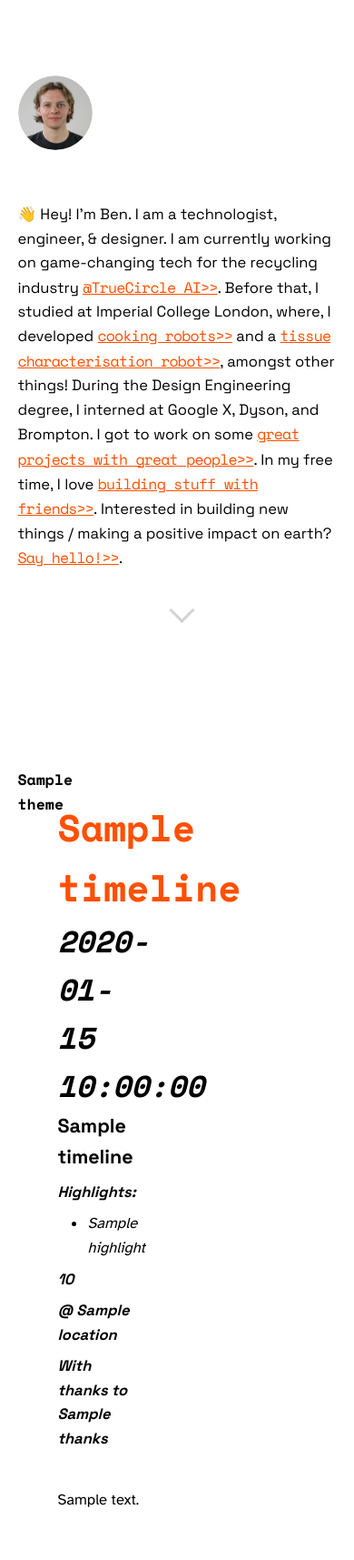
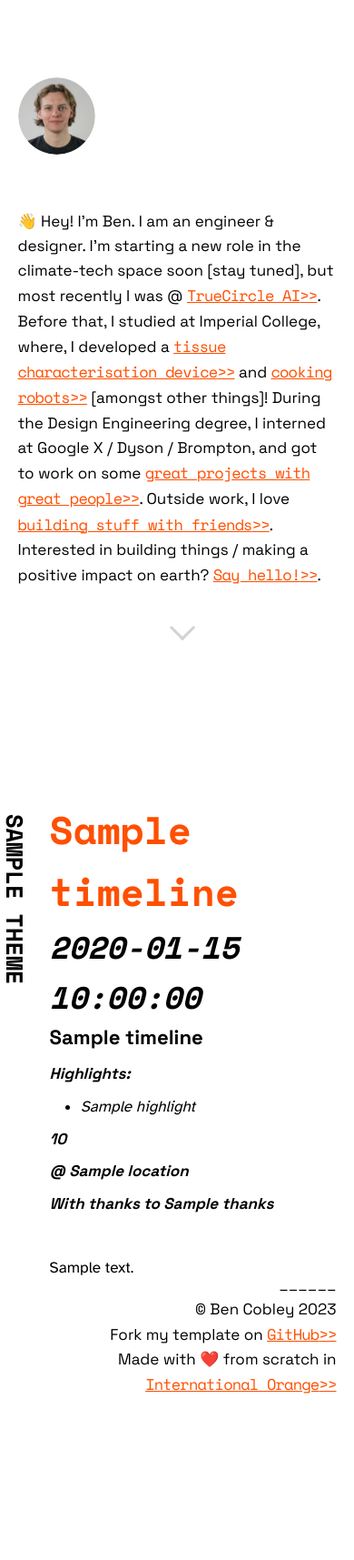
Before and after one commit to bencobley/bencobley.github.io, a Flask app: template templates/timeline.html in a window 390 px wide. Shown: the top 1715 px of the page at 91% size. After the commit the page ends 1532 px from the top, so only its background shows below. Run offline with Flask 2, Linux system fonts and the light colour scheme; the template is opened without the code that fills it: most values are stand-ins (such as "Sample title", 1, 10 or a date in 2020).

Commit message:
Add theme column to mobile

```diff
--- a/static/index.js
+++ b/static/index.js
@@ -13,21 +13,40 @@ document.addEventListener("DOMContentLoaded", function () {
   }
 
   function resizeSections() {
-    if ($(window).width() > 1000) {
+    // if ($(window).width() > 1000) {
+
+    // Calculate total height for each timeline-theme-row once page is loaded
+    $(".timeline-theme-row").each(function () {
       let totalHeight = 0;
-      $("row").each(function (index) {
-        let rowHeight = $(this)
-          .children("timeline-body")
-          .eq(0)
-          .outerHeight(true);
-        if (typeof rowHeight !== "undefined") {
-          $(this).height(rowHeight);
-          totalHeight += rowHeight;
-          console.log(rowHeight);
-        }
-      });
-      $("timeline-theme").height(totalHeight);
-      console.log(totalHeight);
-    }
+
+      // For each item row:
+      $(this)
+        .children(".timeline-item-column")
+        .children(".timeline-item-row")
+        .each(function () {
+          // Get the height of timeline-body
+          let bodyHeight = $(this).children("timeline-body").eq(0).outerHeight(true);
+          // Get the height of timeline-item-sticky
+          let stickyHeight = $(this).children(".timeline-item-sticky").eq(0).outerHeight(true);
+          // Set timeline row height depending on mobile or desktop
+          if ($(window).width() > 1000) {
+            $(this).height(bodyHeight);
+            totalHeight += bodyHeight;
+          } else {
+            $(this).height(bodyHeight + stickyHeight);
+            totalHeight += bodyHeight + stickyHeight;
+          }
+        });
+      // Set the height of the timeline-theme-row to the total height
+      $(this).height(totalHeight);
+    });
+    // }
   }
 });
+
+// Set timeline-theme-column height to the total height minus the text height
+// let textHeight = $(this).children(".timeline-theme-column").children(".timeline-theme-sticky").eq(0).outerHeight(true);
+// $(this)
+//   .children(".timeline-theme-column")
+//   .eq(0)
+//   .height(totalHeight - textHeight);
--- a/static/style.css
+++ b/static/style.css
@@ -78,7 +78,7 @@
 
 html {
   scroll-behavior: smooth;
-  font-size: calc(15px + 0.390625vw);
+  font-size: calc(15.5px + 0.390625vw);
 }
 
 body {
@@ -196,31 +196,65 @@ timeline-footer {
   display: block;
   text-align: end;
   font-family: "space-grotesk", sans-serif;
-  margin-top: 10rem;
+  margin-top: 15rem;
+  padding-top: 15rem;
 }
 
 column {
   position: relative;
+  display: block;
   float: left;
+  height: 100%;
+  width: 100%;
 }
 
 row {
   position: relative;
   display: block;
-  height: 1000px;
-}
-
-timeline-sticky {
-  display: block;
+  width: 100%;
 }
 
 timeline-body {
   display: block;
 }
 
-timeline-theme {
+.timeline-theme-sticky {
+  /* stickyness */
+  margin-bottom: 1rem;
+  position: -webkit-sticky;
+  position: sticky;
+  width: 100%;
+  top: 0;
+  left: 0;
+
   font-family: "space-mono", monospace;
   font-weight: bold;
+  white-space: nowrap;
+  text-transform: uppercase;
+  /* pasted from mobile */
+  writing-mode: vertical-rl;
+  text-orientation: mixed;
+  padding-top: 3rem;
+  font-size: 1.5rem;
+  left: 0;
+}
+
+.timeline-item-sticky {
+  /* display: block; */
+  /* margin-bottom: 1rem;
+  position: -webkit-sticky;
+  position: sticky;
+  top: 0;
+  left: 0; */
+}
+
+.timeline-theme-column {
+  width: 5%;
+  padding-right: 5%;
+}
+
+.timeline-item-column {
+  width: 90%;
 }
 
 timeline-title {
--- a/templates/base.html
+++ b/templates/base.html
@@ -6,26 +6,12 @@
     <meta charset="UTF-8" />
     <meta name="viewport" content="width=device-width, initial-scale=1.0" />
     <meta http-equiv="X-UA-Compatible" content="ie=edge" />
-    <title>Ben Cobley</title>
+    <title>Hey! I’m Ben.</title>
     <link rel="stylesheet" href="static/style.css" />
     <link rel="stylesheet" href="static/splide/splide.min.css" />
-    <link
-      rel="apple-touch-icon"
-      sizes="180x180"
-      href="static/img/apple-touch-icon.png"
-    />
-    <link
-      rel="icon"
-      type="image/png"
-      sizes="32x32"
-      href="static/img/favicon-32x32.png"
-    />
-    <link
-      rel="icon"
-      type="image/png"
-      sizes="16x16"
-      href="static/img/favicon-16x16.png"
-    />
+    <link rel="apple-touch-icon" sizes="180x180" href="static/img/apple-touch-icon.png" />
+    <link rel="icon" type="image/png" sizes="32x32" href="static/img/favicon-32x32.png" />
+    <link rel="icon" type="image/png" sizes="16x16" href="static/img/favicon-16x16.png" />
     <meta name="theme-color" content="#000000" />
   </head>
   <body>
@@ -37,24 +23,16 @@
     <timeline-column>
       <timeline-homepage>
         <timeline-me
-          ><a
-            href="https://www.linkedin.com/in/bennetcobley/"
-            target="_blank"
-            rel="noopener noreferrer"
-            ><img src="static/img/me.png" /></a
+          ><a href="https://www.linkedin.com/in/bennetcobley/" target="_blank" rel="noopener noreferrer"><img src="static/img/me.png" /></a
         ></timeline-me>
         <timeline-text>
-          👋 Hey! I’m Ben. I am a technologist, engineer, & designer. I am
-          currently working on game-changing tech for the recycling industry
-          <a href="#TrueCircle"> &#64;TrueCircle AI</a>. Before that, I studied
-          at Imperial College London, where, I developed
-          <a href="#OnionBot">cooking robots</a> and a
-          <a>tissue characterisation robot</a>, amongst other things! During the
-          Design Engineering degree, I interned at Google X, Dyson, and
-          Brompton. I got to work on some
-          <a>great projects with great people</a>. In my free time, I love
-          <a>building stuff with friends</a>. Interested in building new things
-          / making a positive impact on earth? <a>Say hello!</a>.
+          👋 Hey! I’m Ben. I am an engineer & designer. I'm starting a new role in the climate-tech space soon [stay tuned], but most recently I was
+          &#64;
+          <a href="#TrueCircle">TrueCircle AI</a>. Before that, I studied at Imperial College, where, I developed a
+          <a href="#Percussion">tissue characterisation device</a> and <a href="#OnionBot">cooking robots</a> [amongst other things]! During the
+          Design Engineering degree, I interned at Google X / Dyson / Brompton, and got to work on some
+          <a href="#Experience">great projects with great people</a>. Outside work, I love <a href="#Projects">building stuff with friends</a>.
+          Interested in building things / making a positive impact on earth? <a>Say hello!</a>.
         </timeline-text>
         <a href="#TrueCircle" class="timeline-arrow"></a>
       </timeline-homepage>
@@ -64,9 +42,10 @@
     {% block container %}{% endblock %}
 
     <!-- Footer -->
-    <timeline-column>
+    <timeline-column style="margin-top: 200px">
       <timeline-footer>
         <timeline-text>
+          ______ <br />
           &copy; Ben Cobley
           <script>
             document.write(new Date().getFullYear());
@@ -76,9 +55,7 @@
           <a href="https://github.com/bencobley/bencobley.github.io">GitHub</a>
           <br />
           Made with ❤️ from scratch in
-          <a href="https://en.wikipedia.org/wiki/International_orange"
-            >International Orange</a
-          >
+          <a href="https://en.wikipedia.org/wiki/International_orange">International Orange</a>
         </timeline-text>
       </timeline-footer>
     </timeline-column>
--- a/templates/timeline.html
+++ b/templates/timeline.html
@@ -1,23 +1,13 @@
-{% extends 'base.html' %} {% block container %} {% for theme, content in
-timelines.items() %}
+{% extends 'base.html' %} {% block container %} {% for theme, content in timelines.items() %}
 
 <column>
-  <!-- Theme row height set in JS  -->
-  <row>
-    <!-- Theme class, 12.5 width, -->
-    <column id="{{ theme }}" style="width: 12.5%"
-      ><timeline-sticky
-        ><timeline-theme>{{ theme }}</timeline-theme></timeline-sticky
-      ></column
-    >
-    <!-- Timeline class width: 82.5 -->
-    <column style="width: 82.5%">
+  <row class="timeline-theme-row">
+    <column id="{{ theme }}" class="timeline-theme-column"><timeline-sticky class="timeline-theme-sticky">{{ theme }}</timeline-sticky></column>
+    <column class="timeline-item-column">
       {% for identifier, timeline in content.items() %}
-      <row id="{{ identifier }}">
-        <timeline-sticky style="width: 30%">
-          <timeline-shorttitle
-            >{{ timeline['shorttitle'] }}</timeline-shorttitle
-          >
+      <row id="{{ identifier }}" class="timeline-item-row">
+        <timeline-sticky class="timeline-item-sticky">
+          <timeline-shorttitle>{{ timeline['shorttitle'] }}</timeline-shorttitle>
           <timeline-date>{{ timeline['date'] }}</timeline-date>
           <timeline-subtitle>{{ timeline['subtitle'] }}</timeline-subtitle>
           <timeline-highlights>
@@ -29,9 +19,7 @@ timelines.items() %}
           >
           <timeline-duration>{{ timeline['duration'] }}</timeline-duration>
           <timeline-location>{{ timeline['location'] }}</timeline-location>
-          <timeline-thanks
-            >{{ timeline['thanks'] }}</timeline-thanks
-          ></timeline-sticky
+          <timeline-thanks>{{ timeline['thanks'] }}</timeline-thanks></timeline-sticky
         >
         <timeline-body>
           <timeline-title>{{ timeline['title'] }}</timeline-title>
```
Also changed, not shown: other parts of static/style.css (+34 -29 lines).
